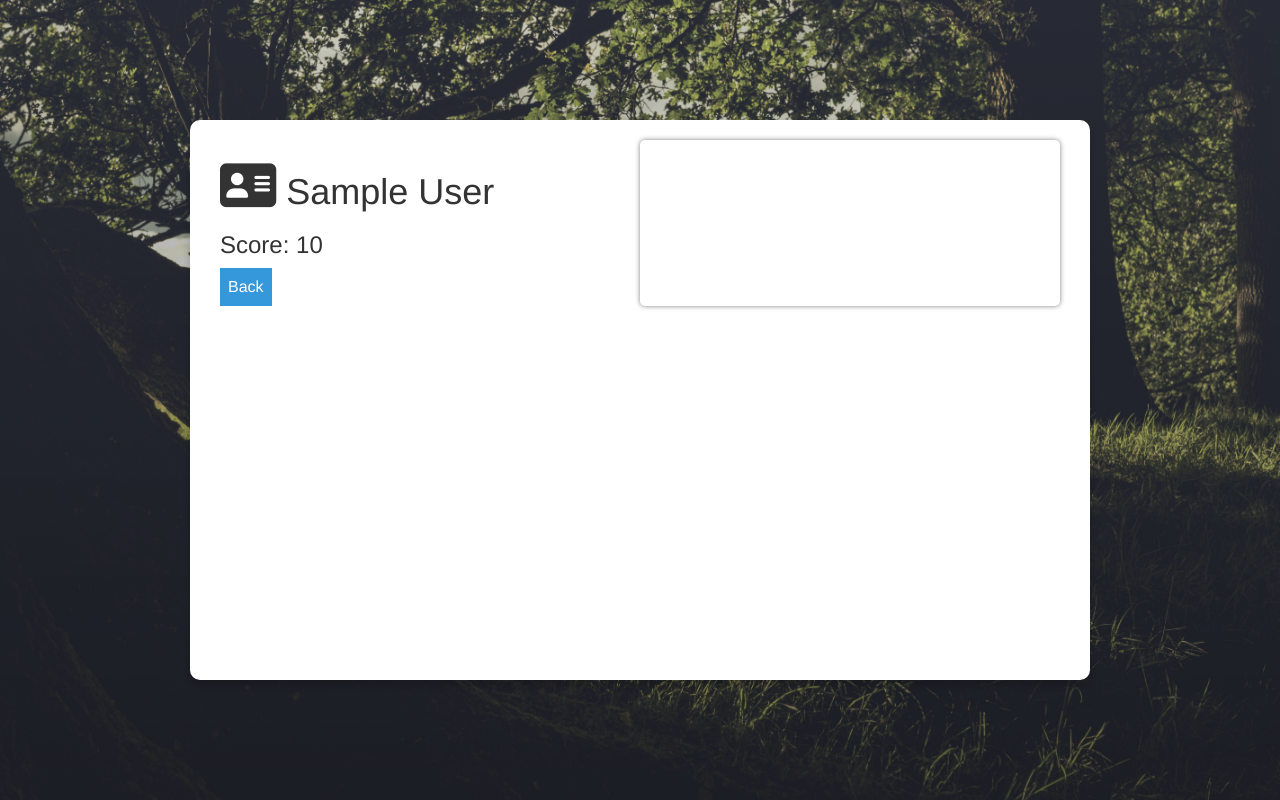
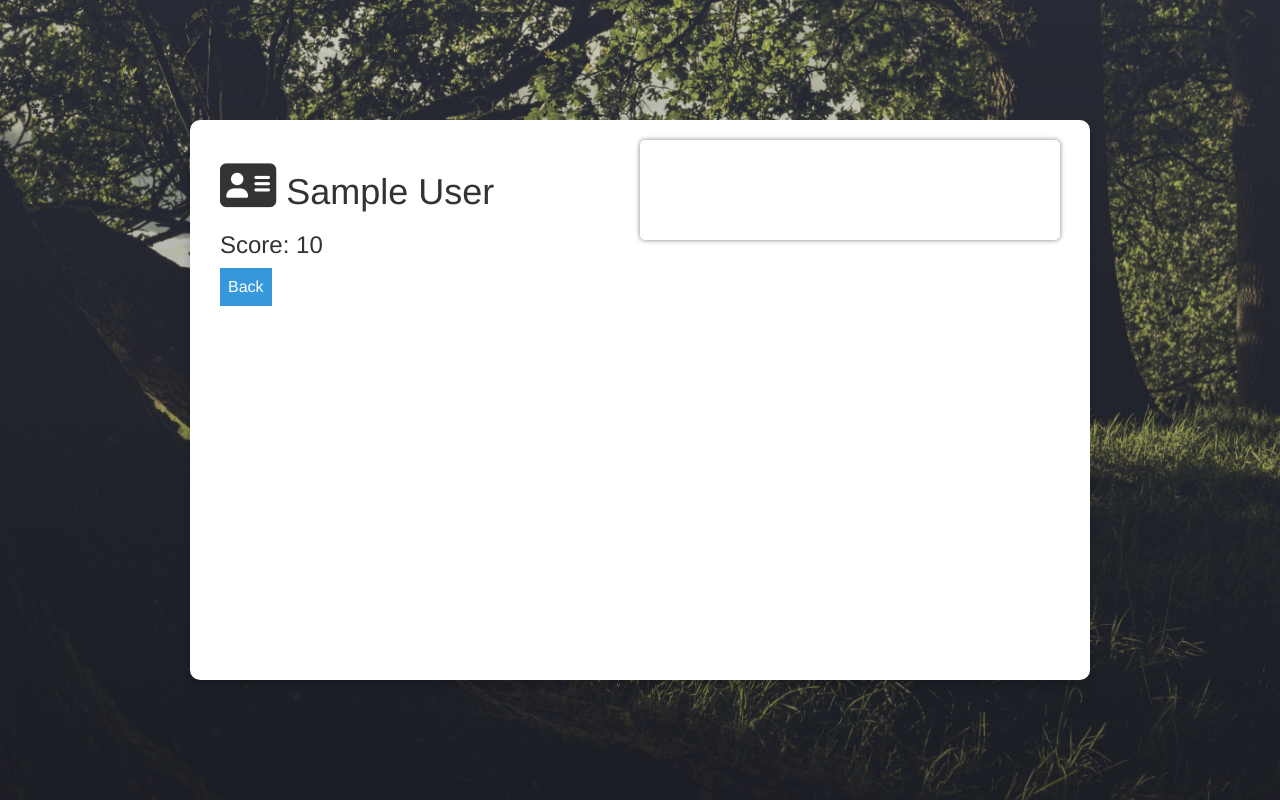
Before and after one commit to mcgill-a/Crowdsourced-Cleanup, a Python web app: template cleanup/templates/profile.html in a window 1280 px wide. Run offline with Jinja, Linux system fonts and the light colour scheme; the template is opened without the code that fills it: most values are stand-ins (such as "Sample title", 1, 10 or a date in 2020); some libraries are stand-ins or nearby versions.

Commit message:
max height

```diff
--- a/cleanup/static/css/profile.css
+++ b/cleanup/static/css/profile.css
@@ -25,7 +25,7 @@
     justify-content: center;
     width: 50%;
     overflow-y: scroll;
-    max-height: 100%;
+    max-height: 60% !important;
 }
 
 #history-table {
```
